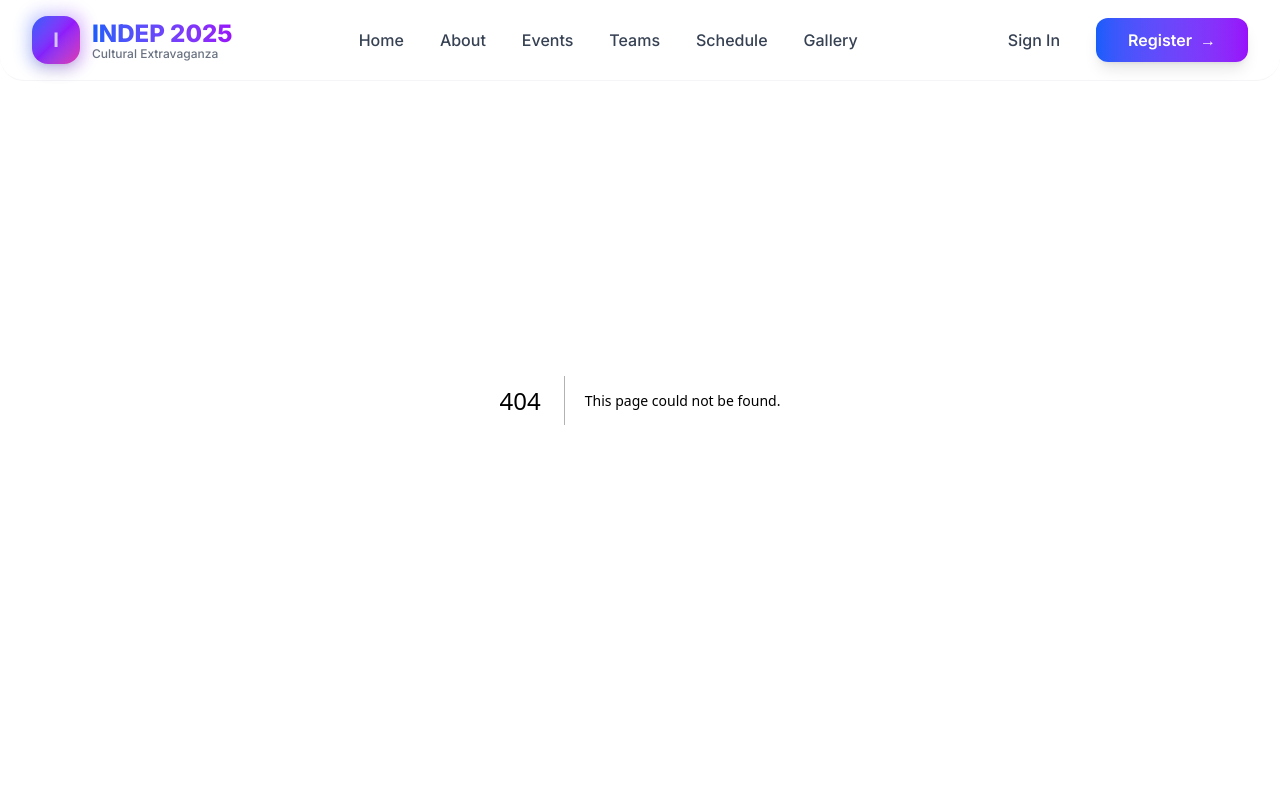
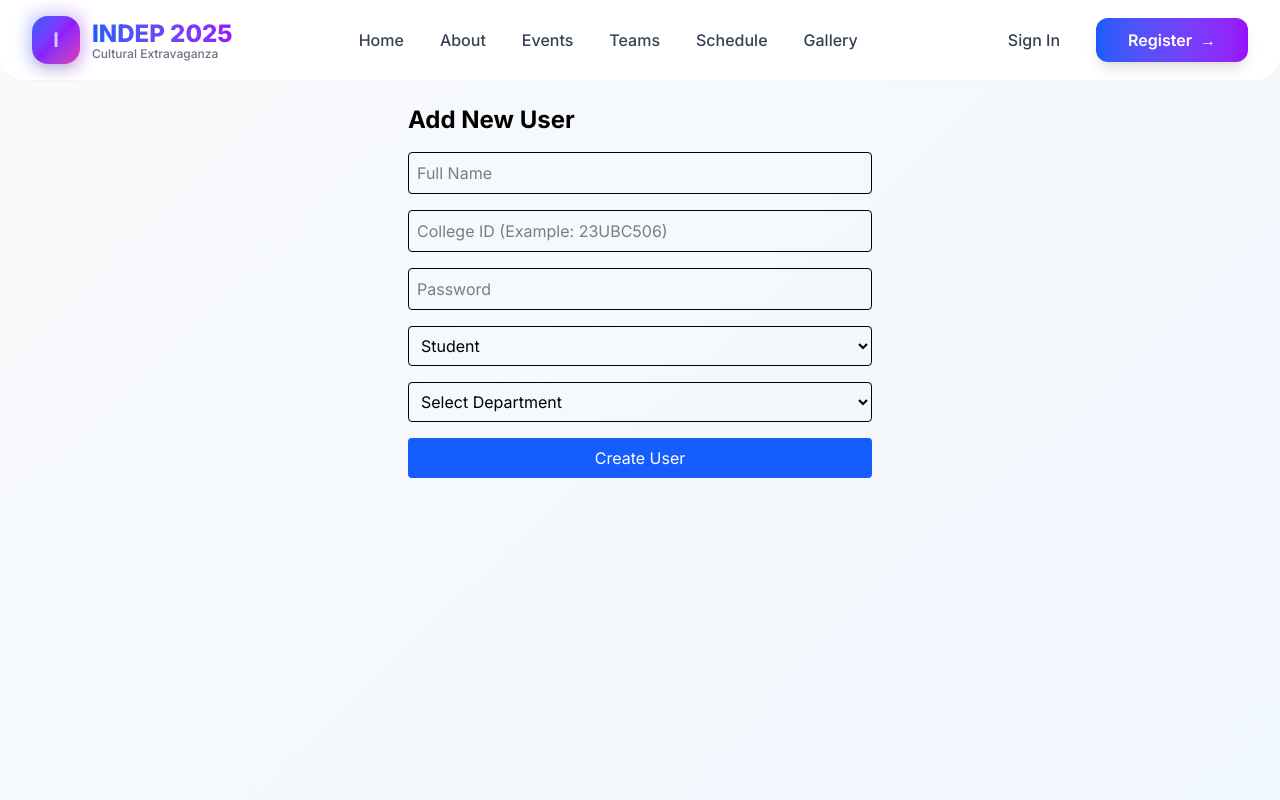
Before and after one commit to JWS-Technology/indep, a Next.js app: page /admin/add-user in a window 1280 px wide. Before the commit this address had no page. Shown: the top 800 px of the page. Built offline with nearby package versions, Linux system fonts and the light colour scheme.

Commit message:
admin add user in working condition

```diff
--- /dev/null
+++ b/app/admin/add-user/page.tsx
@@ -0,0 +1,145 @@
+"use client";
+
+import { useState } from "react";
+import { shiftOne, shiftTwo } from "@/data/teams";
+
+export default function AddUserPage() {
+    const [form, setForm] = useState({
+        name: "",
+        collegeId: "",
+        password: "",
+        role: "student",
+        department: "",
+    });
+
+    const [loading, setLoading] = useState(false);
+    const [message, setMessage] = useState("");
+
+    const handleSubmit = async (e: React.FormEvent) => {
+        e.preventDefault();
+        setLoading(true);
+        setMessage("");
+
+        const res = await fetch("/api/admin/create-user", {
+            method: "POST",
+            headers: { "Content-Type": "application/json" },
+            body: JSON.stringify(form),
+        });
+
+        const data = await res.json();
+
+        if (res.ok) {
+            setMessage("✅ User created successfully!");
+
+            setForm({
+                name: "",
+                collegeId: "",
+                password: "",
+                role: "student",
+                department: "",
+            });
+        } else {
+            setMessage("❌ " + (data.error || "Something went wrong"));
+        }
+
+        setLoading(false);
+    };
+
+    return (
+        <div className="max-w-lg mt-20 mx-auto p-6">
+            <h1 className="text-2xl font-bold mb-4">Add New User</h1>
+
+            <form onSubmit={handleSubmit} className="space-y-4">
+
+                {/* Full Name */}
+                <input
+                    type="text"
+                    placeholder="Full Name"
+                    className="w-full p-2 border rounded"
+                    value={form.name}
+                    onChange={(e) =>
+                        setForm({ ...form, name: e.target.value })
+                    }
+                    required
+                />
+
+                {/* College ID */}
+                <input
+                    type="text"
+                    placeholder="College ID (Example: 23UBC506)"
+                    className="w-full p-2 border rounded"
+                    value={form.collegeId}
+                    onChange={(e) =>
+                        setForm({ ...form, collegeId: e.target.value })
+                    }
+                    required
+                />
+
+                {/* Password */}
+                <input
+                    type="password"
+                    placeholder="Password"
+                    className="w-full p-2 border rounded"
+                    value={form.password}
+                    onChange={(e) =>
+                        setForm({ ...form, password: e.target.value })
+                    }
+                    required
+                />
+
+                {/* Role */}
+                <select
+                    className="w-full p-2 border rounded"
+                    value={form.role}
+                    onChange={(e) =>
+                        setForm({ ...form, role: e.target.value })
+                    }
+                >
+                    <option value="student">Student</option>
+                    <option value="faculty">Faculty</option>
+                    <option value="admin">Admin</option>
+                </select>
+
+                {/* Department Dropdown */}
+                <select
+                    className="w-full p-2 border rounded"
+                    value={form.department}
+                    onChange={(e) =>
+                        setForm({ ...form, department: e.target.value })
+                    }
+                    required
+                >
+                    <option value="">Select Department</option>
+
+                    <optgroup label="Shift I">
+                        {shiftOne.map((dept) => (
+                            <option key={dept} value={dept}>
+                                {dept}
+                            </option>
+                        ))}
+                    </optgroup>
+
+                    <optgroup label="Shift II">
+                        {shiftTwo.map((dept) => (
+                            <option key={dept} value={dept}>
+                                {dept}
+                            </option>
+                        ))}
+                    </optgroup>
+                </select>
+
+                <button
+                    type="submit"
+                    disabled={loading}
+                    className="w-full bg-blue-600 text-white p-2 rounded"
+                >
+                    {loading ? "Creating..." : "Create User"}
+                </button>
+            </form>
+
+            {message && (
+                <p className="mt-4 text-center text-sm">{message}</p>
+            )}
+        </div>
+    );
+}
```
